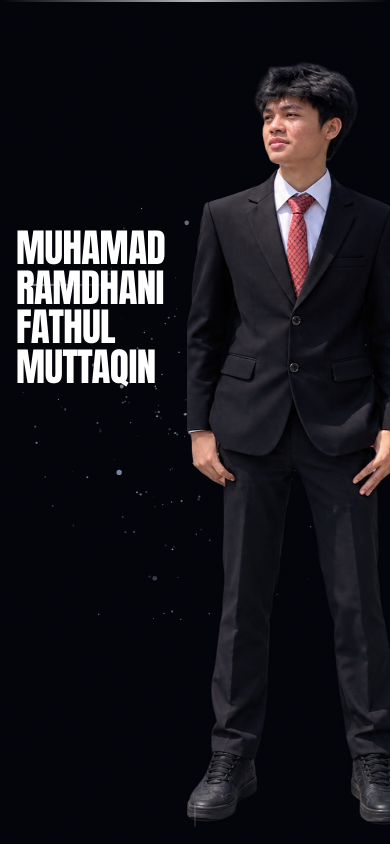
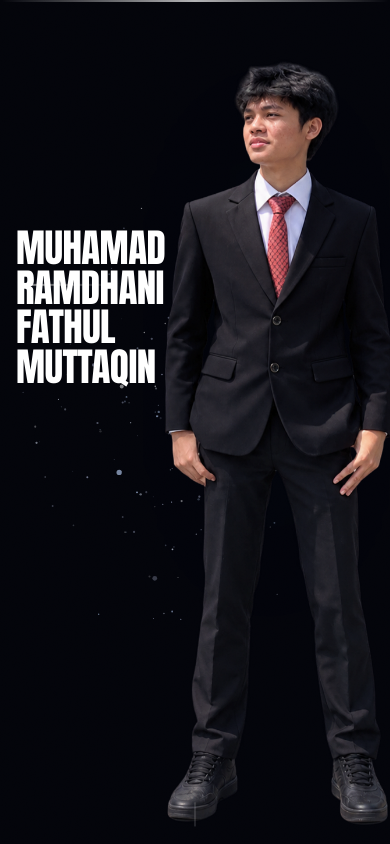
Before and after one commit to iddaann/portofolio, a Next.js app: page / in a window 390 px wide. Shown: the top 844 px of the page. Built offline with nearby package versions, Linux system fonts and the light colour scheme.

Commit message:
Polish hero visual performance on mobile

```diff
--- a/app/components/HeroVisual.tsx
+++ b/app/components/HeroVisual.tsx
@@ -6,34 +6,20 @@ import { useRef } from "react";
 import { useLoading } from "../context/LoadingContext";
 
 const glowVariants: Variants = {
-  hidden: {
-    opacity: 0,
-    scale: 0.6,
-  },
+  hidden: { opacity: 0, scale: 0.6 },
   visible: {
     opacity: 1,
     scale: 1,
-    transition: {
-      duration: 2,
-      delay: 0.15,
-      ease: "easeOut",
-    },
+    transition: { duration: 1.6, delay: 0.15, ease: "easeOut" },
   },
 };
 
 const photoVariants: Variants = {
-  hidden: {
-    opacity: 0,
-    scale: 0.95,
-  },
+  hidden: { opacity: 0, scale: 0.95 },
   visible: {
     opacity: 1,
     scale: 1,
-    transition: {
-      duration: 1.6,
-      delay: 0.2,
-      ease: [0.22, 1, 0.36, 1],
-    },
+    transition: { duration: 1.4, delay: 0.2, ease: [0.22, 1, 0.36, 1] },
   },
 };
 
@@ -46,67 +32,31 @@ export default function HeroVisual() {
     offset: ["start start", "end start"],
   });
 
-  // Foto bergerak sedikit ke bawah ketika kamera scroll
   const photoY = useTransform(scrollYProgress, [0, 1], [0, 120]);
-
-  // Foto sedikit membesar
   const photoScale = useTransform(scrollYProgress, [0, 1], [1, 1.08]);
-
-  // Foto perlahan menghilang
-  const photoOpacity = useTransform(
-    scrollYProgress,
-    [0, 0.65, 1],
-    [1, 0.85, 0]
-  );
-
-  // Glow bergerak dan berubah ukuran
+  const photoOpacity = useTransform(scrollYProgress, [0, 0.65, 1], [1, 0.85, 0]);
   const glowY = useTransform(scrollYProgress, [0, 1], [0, 180]);
   const glowScale = useTransform(scrollYProgress, [0, 1], [1, 1.6]);
-  const glowOpacity = useTransform(
-    scrollYProgress,
-    [0, 0.7, 1],
-    [0.1, 0.06, 0]
-  );
+  const glowOpacity = useTransform(scrollYProgress, [0, 0.7, 1], [0.1, 0.06, 0]);
 
   return (
     <div
       ref={ref}
-      className="pointer-events-none absolute right-0 top-0 z-[5] h-[100vh] w-[52vw] max-w-[260px] md:h-[150vh] md:w-[55vw] md:max-w-[900px]"
+      className="pointer-events-none absolute right-0 top-0 z-[5] h-[100svh] w-[62vw] max-w-[280px] md:h-[150vh] md:w-[55vw] md:max-w-[900px]"
     >
-      {/* ATMOSPHERIC GLOW */}
       <motion.div
         variants={glowVariants}
         initial="hidden"
         animate={loaded ? "visible" : "hidden"}
-        style={{
-          y: glowY,
-          scale: glowScale,
-          opacity: glowOpacity,
-        }}
-        className="
-          absolute
-          left-1/2
-          top-[8%]
-          z-[1]
-          h-[65%]
-          w-[85%]
-          -translate-x-1/2
-          rounded-full
-          bg-blue-500/[0.1]
-          blur-[140px]
-        "
+        style={{ y: glowY, scale: glowScale, opacity: glowOpacity }}
+        className="absolute left-1/2 top-[8%] z-[1] h-[65%] w-[85%] -translate-x-1/2 rounded-full bg-blue-500/[0.1] blur-[70px] md:blur-[140px]"
       />
 
-      {/* PHOTO */}
       <motion.div
         variants={photoVariants}
         initial="hidden"
         animate={loaded ? "visible" : "hidden"}
-        style={{
-          y: photoY,
-          scale: photoScale,
-          opacity: photoOpacity,
-        }}
+        style={{ y: photoY, scale: photoScale, opacity: photoOpacity }}
         className="absolute inset-0 z-10"
       >
         <Image
@@ -114,14 +64,9 @@ export default function HeroVisual() {
           alt="Muhamad Ramdhani Fathul Muttaqin"
           fill
           priority
+          sizes="(max-width: 767px) 62vw, 55vw"
           className="object-cover object-top"
         />
-
-        {/* Fade ke background */}
-        {/* <div className="absolute inset-x-0 bottom-0 h-56 bg-gradient-to-b from-transparent to-[#03040a]" /> */}
-
-        {/* Sedikit fade di sisi kiri supaya menyatu dengan typography */}
-        {/* <div className="absolute inset-y-0 left-0 w-32 bg-gradient-to-r from-[#03040a] to-transparent md:w-48" /> */}
       </motion.div>
     </div>
   );
```
